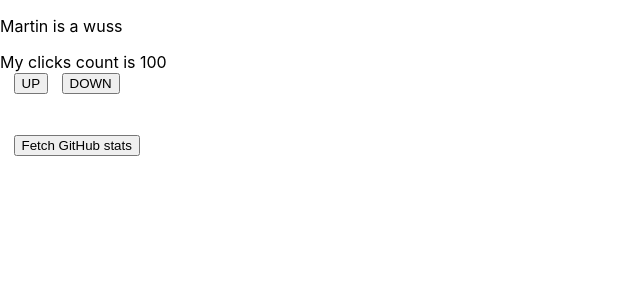
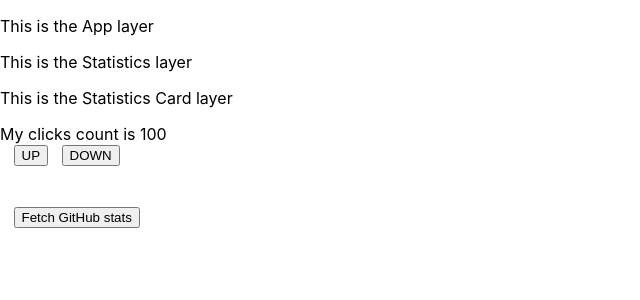
Before and after one commit to bgirten/ReactContextExperiments, a React (Create React App) app: page / in a window 1280 px wide. Shown: the top 300 px of the page, without its empty margins (0-640 px from the left). Built offline with nearby package versions, Linux system fonts and the light colour scheme.

Commit message:
replace Person with StatsContainer and StatsCard

```diff
--- a/src/App.tsx
+++ b/src/App.tsx
@@ -1,6 +1,6 @@
 import React, { Component } from "react";
 
-import Person from './Person'
+import StatsContainer from './StatsContainer'
 
 const initialState = {
   clicksCount: 100,
@@ -30,8 +30,8 @@ class App extends Component<object, State> {
     return (
       <MyContext.Provider value={this.state}>
         <div>
-          <p>Martin is a wuss</p>
-          <Person />
+          <p>This is the App layer</p>
+          <StatsContainer />
         </div>
       </MyContext.Provider>
     );
--- a/src/Person.tsx
+++ b/src/StatsCard.tsx
@@ -2,14 +2,14 @@ import * as React from 'react';
 import { Component } from 'react';
 
 import { MyContext } from './App'
-import { instanceOf } from 'prop-types';
 
-class Person extends Component {
+class StatsCard extends Component {
+
     handleFetchEvent = (updateStats: any) => {
         fetch(`https://api.github.com/`).then(response => {
             response.json().then(data => {
                 console.log("?????", data)
-                this.setState({ gitHubStats: updateStats("MAZA") })
+                this.setState({ gitHubStats: updateStats(data.current_user_url) })
             });
         })
     }
@@ -17,7 +17,8 @@ class Person extends Component {
     render() {
 console.log("render called")
       return (
-        <div className="person">
+        <div className="stats_card">
+          <p>This is the Statistics Card layer</p>
           <MyContext.Consumer>
             {context => (
               <>
@@ -44,10 +45,13 @@ console.log("render called")
                 <br />
                 &nbsp;&nbsp;&nbsp;
                 <button
-                  onClick={() => this.handleFetchEvent(context.updateGitHubStats)}
+                  onClick={ () => this.handleFetchEvent(context.updateGitHubStats) }
                 >
                   Fetch GitHub stats
                 </button>
+                <br />
+                <br />
+                <br />
                 {context.gitHubStats}
               </>
             )}
@@ -57,4 +61,4 @@ console.log("render called")
     }
   }
 
-  export default Person;
+  export default StatsCard;
--- /dev/null
+++ b/src/StatsContainer.tsx
@@ -0,0 +1,28 @@
+import * as React from 'react';
+import { Component } from 'react';
+
+import StatsCard from './StatsCard'
+
+class StatsContainer extends Component {
+
+    handleFetchEvent = (updateStats: any) => {
+        fetch(`https://api.github.com/`).then(response => {
+            response.json().then(data => {
+                console.log("?????", data)
+                this.setState({ gitHubStats: updateStats(data.current_user_url) })
+            });
+        })
+    }
+
+    render() {
+console.log("render called")
+      return (
+        <div className="stats_container">
+          <p>This is the Statistics layer</p>
+          <StatsCard/>
+        </div>
+      );
+    }
+  }
+
+  export default StatsContainer;
```
